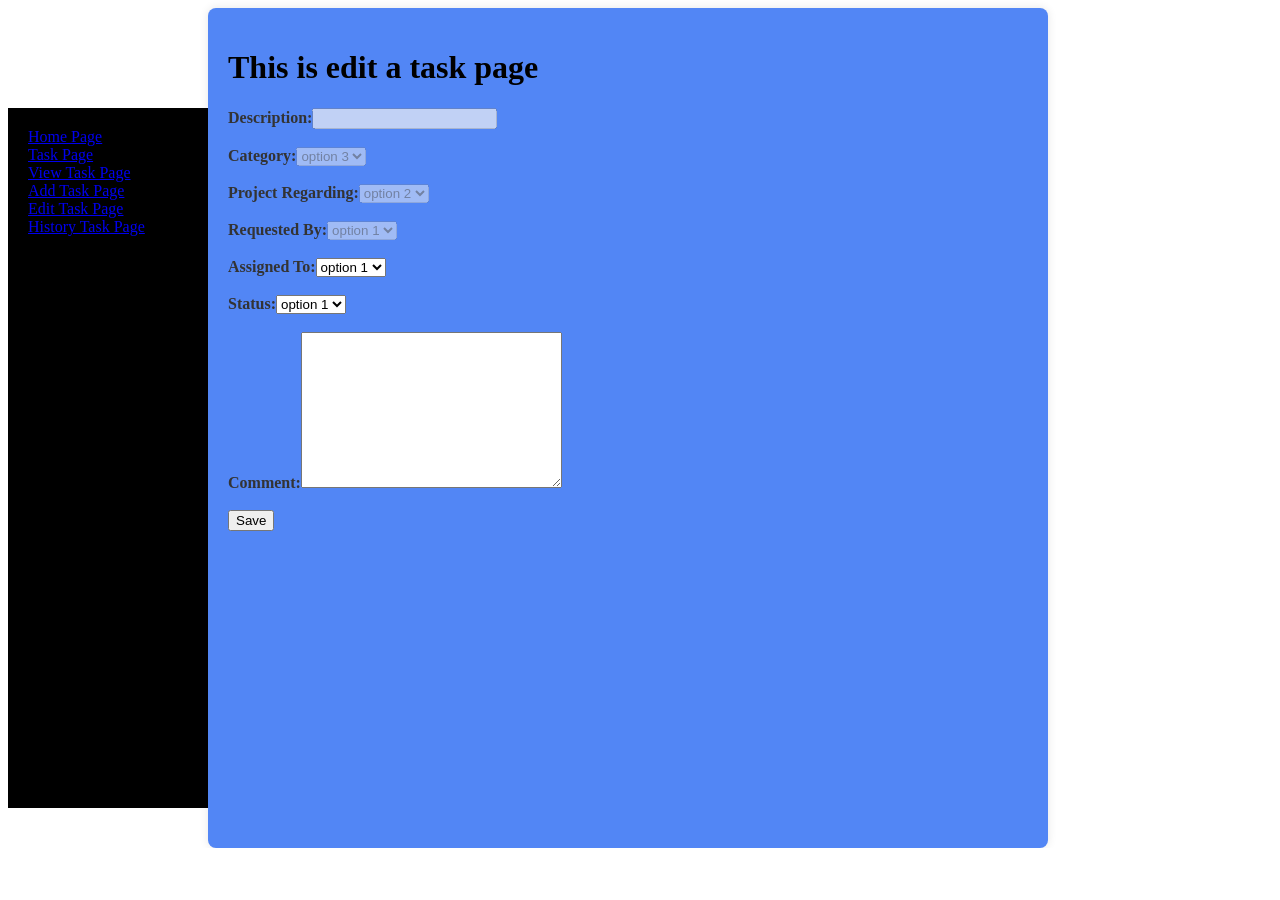
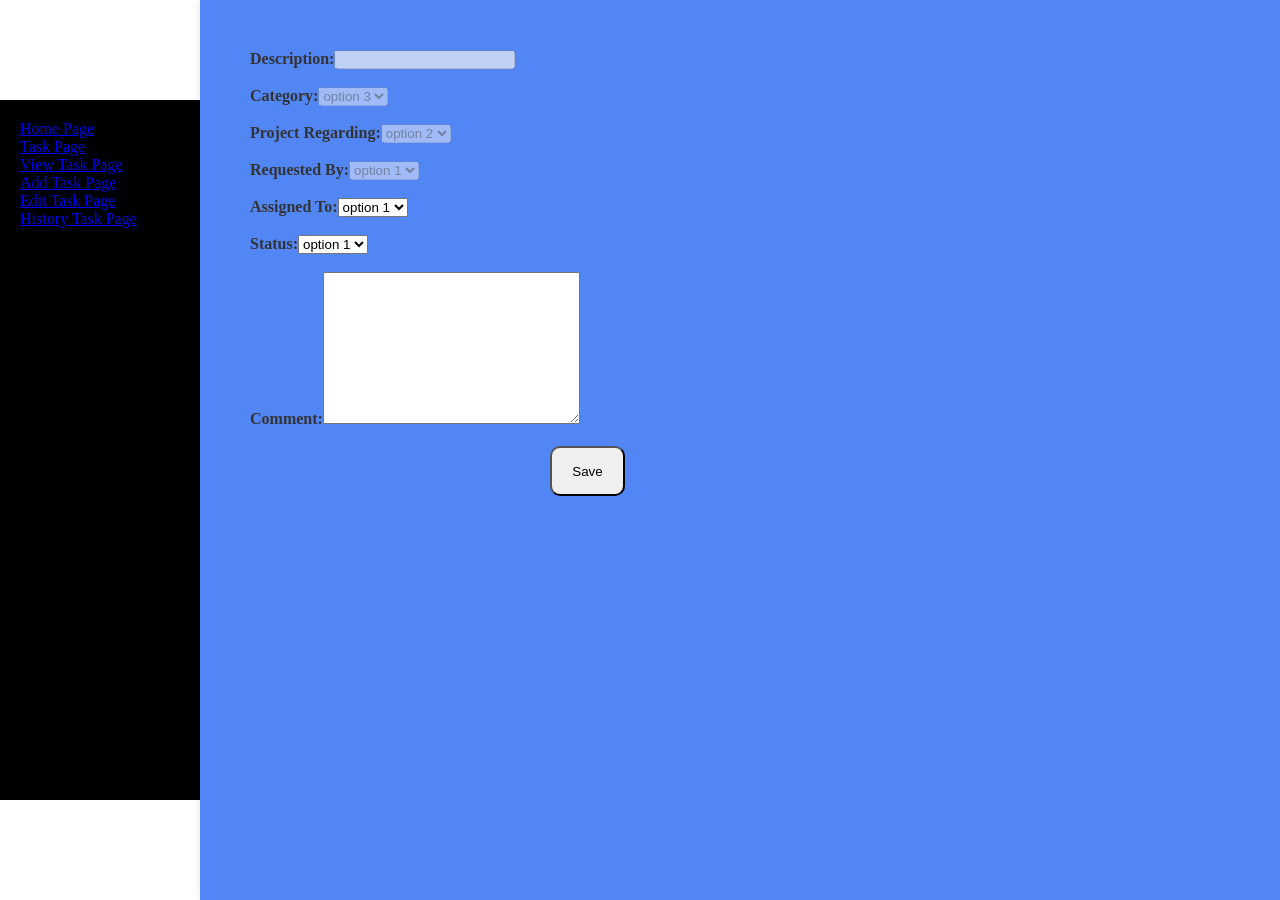
Before and after one commit to Sayumidealwis/sample-page, a React (Create React App) app: page /taskedit in a window 1280 px wide. Before the commit the page ends 848 px from the top, so only its background shows below. Built offline with nearby package versions, Linux system fonts and the light colour scheme.

Commit message:
Added changes to EditTaskPage

```diff
--- a/src/Pages/EditTaskPage.css
+++ b/src/Pages/EditTaskPage.css
@@ -1,12 +1,14 @@
 /* EditTaskPage.css */
+*{
+  margin: 0%;
+  padding: 0%;
+}
 .edit-task-page {
-    width: 800px;
+    width: 1000px;
     height: 100%;
-    margin: auto;
-    padding: 20px;
     background-color: rgb(82, 134, 245);
-    border-radius: 8px;
     box-shadow: 0 0 10px rgba(0, 0, 0, 0.1);
+    padding: 50px;
   }
 
   .edit-task-form {
@@ -32,4 +34,11 @@
     resize: horizontal;
   }
 
+  .form-button{
+    border-radius: 10px;
+    height: 50px;
+    width: 75px;
+    margin-left: 300px;
+
+  }
   /* Add more styles as needed */
--- a/src/Pages/EditTaskPage.jsx
+++ b/src/Pages/EditTaskPage.jsx
@@ -7,7 +7,6 @@ const EditTaskPage = () => {
   }
   return (
     <div className="edit-task-page">
-      <h1>This is edit a task page</h1>
       <form>
         <label className="form-label">Description:</label>
         <input type="text" disabled/><br/><br/>
@@ -46,10 +45,10 @@ const EditTaskPage = () => {
         </select><br/><br/>
 
         <label className="form-label">Comment:</label>
-        <textarea cols={30} rows={10}></textarea>
+        <textarea cols={30} rows={10} required></textarea>
         <br/><br/>
 
-        <button type='submit'onClick={handlesubmit()}>Save</button>
+        <button className="form-button" type='submit'onSubmit={handlesubmit()}>Save</button>
       </form>
     </div>
   )
```
